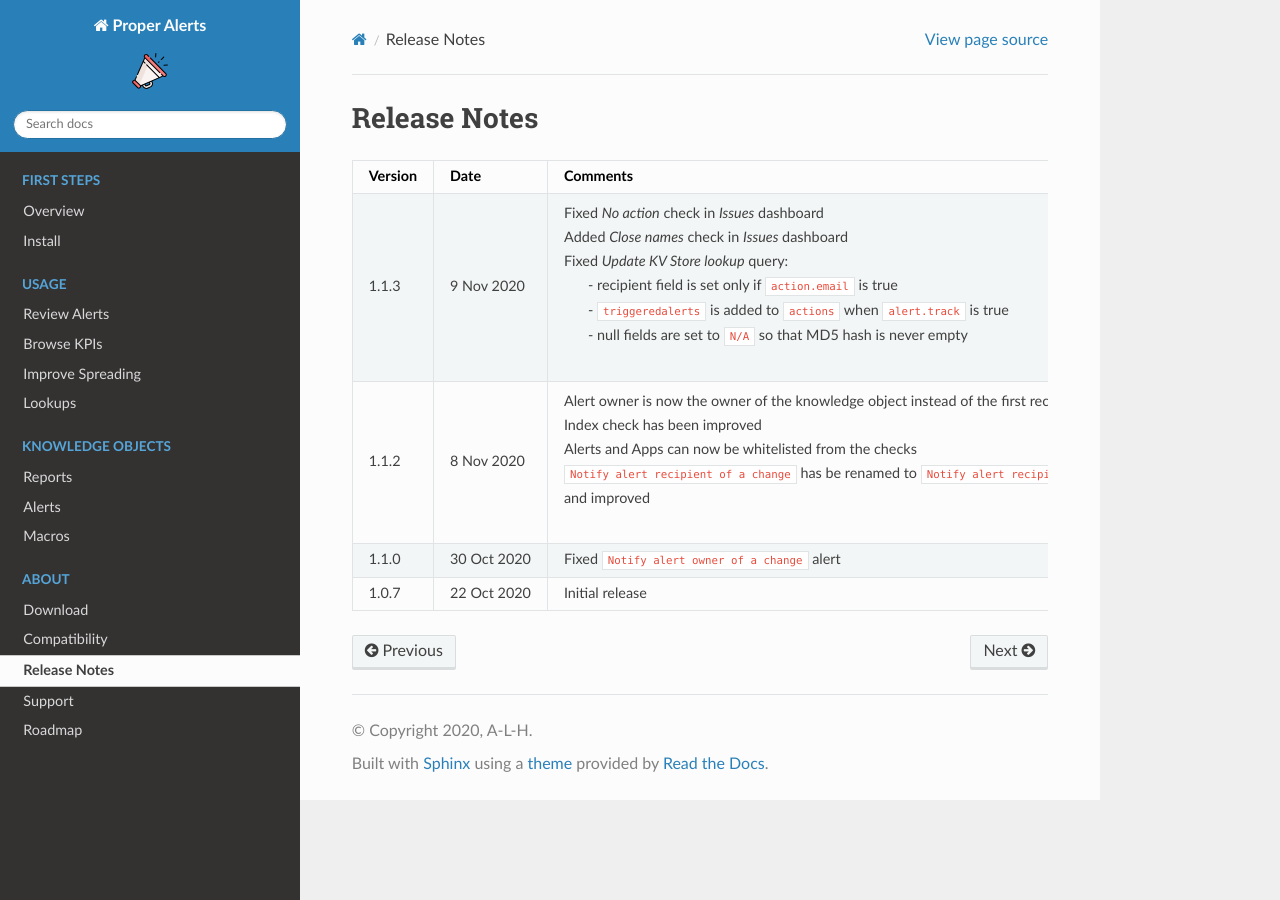
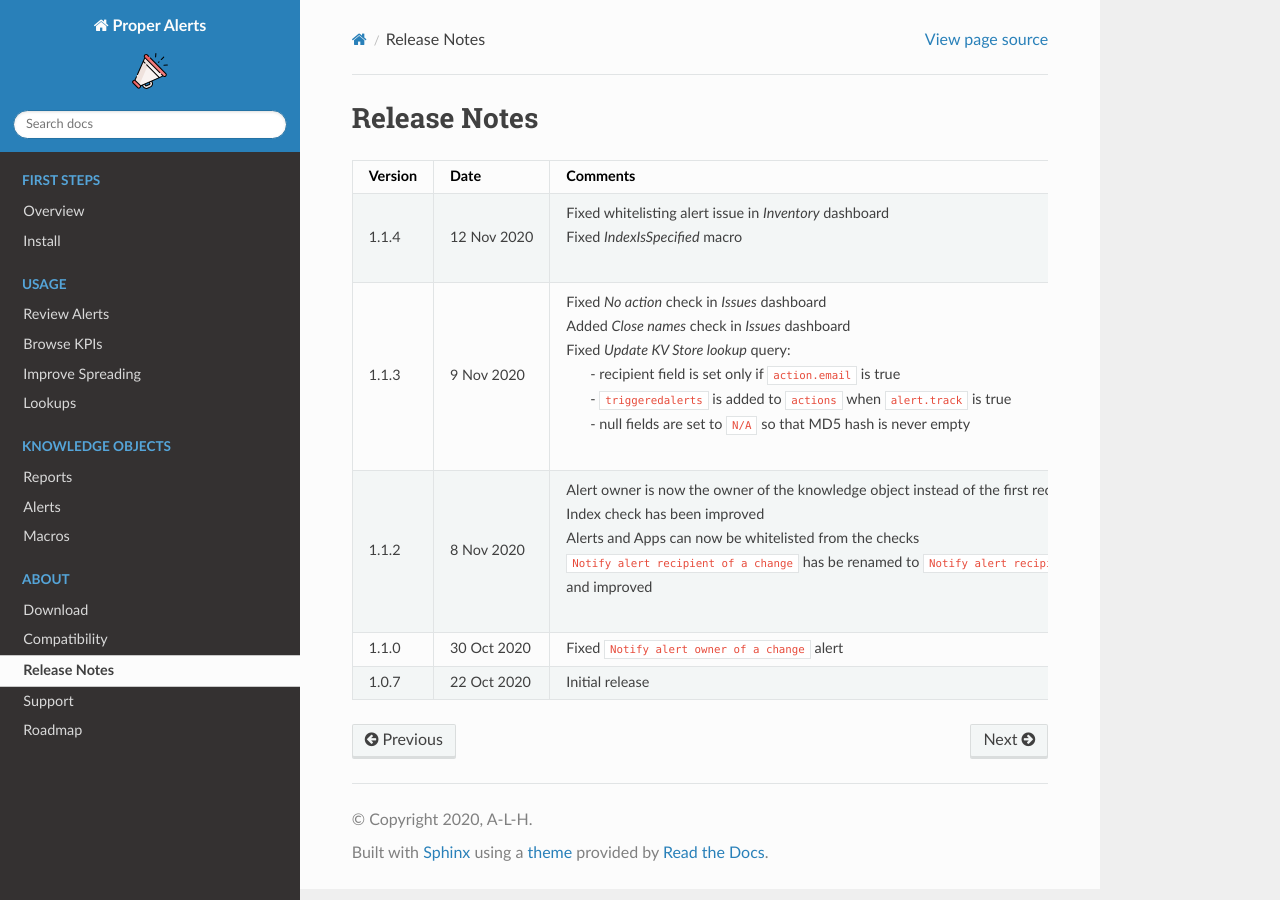
Before and after one commit to a-l-h/splunk-app-proper-alerts, a Sphinx documentation site: the page built from doc/releases.rst, in a window 1280 px wide. Built offline with Sphinx 7.4.7 and the Read the Docs theme 2.0.0, drawn with Linux system fonts in a browser that asks for light colours.

Commit message:
Update releases.rst

```diff
--- a/doc/releases.rst
+++ b/doc/releases.rst
@@ -8,6 +8,10 @@ Release Notes
    * - Version
      - Date
      - Comments
+   * - 1.1.4
+     - 12 Nov 2020
+     - | Fixed whitelisting alert issue in *Inventory* dashboard
+       | Fixed *IndexIsSpecified* macro
    * - 1.1.3
      - 9 Nov 2020
      - | Fixed *No action* check in *Issues* dashboard
```
